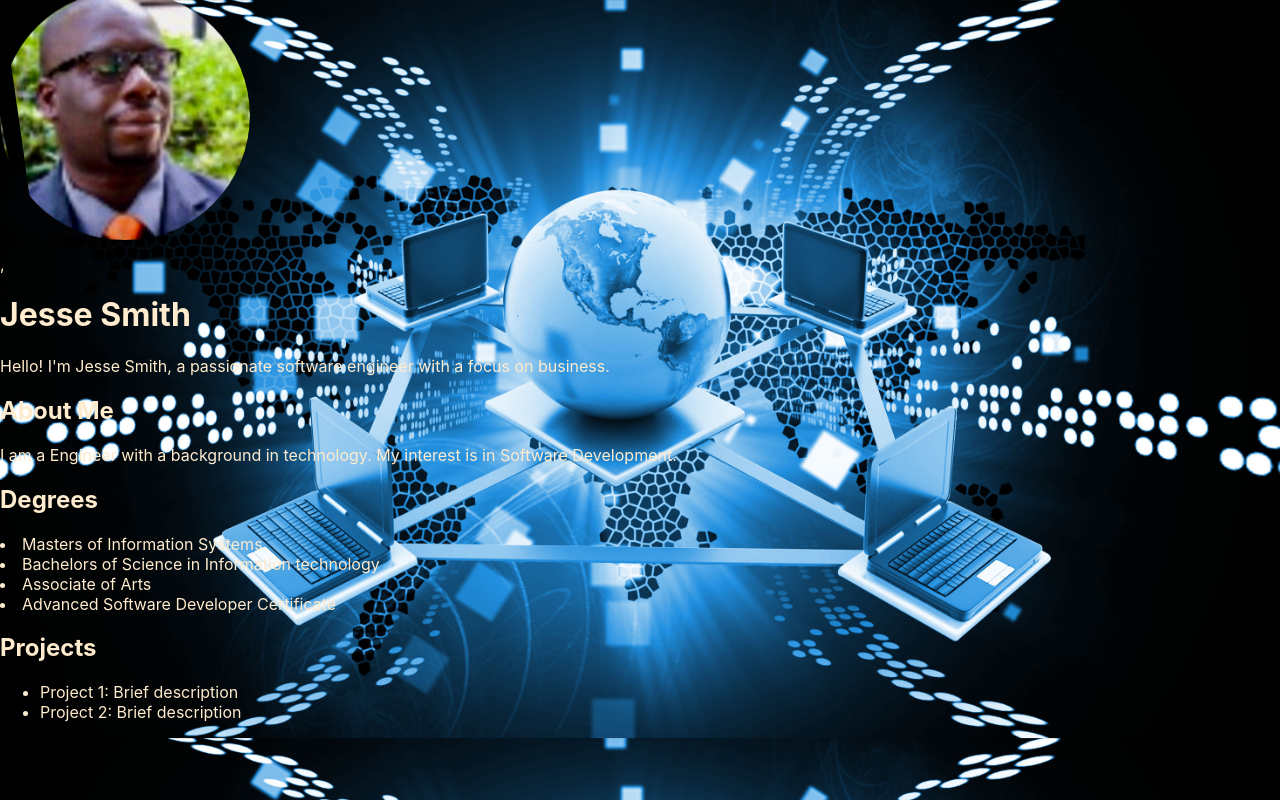
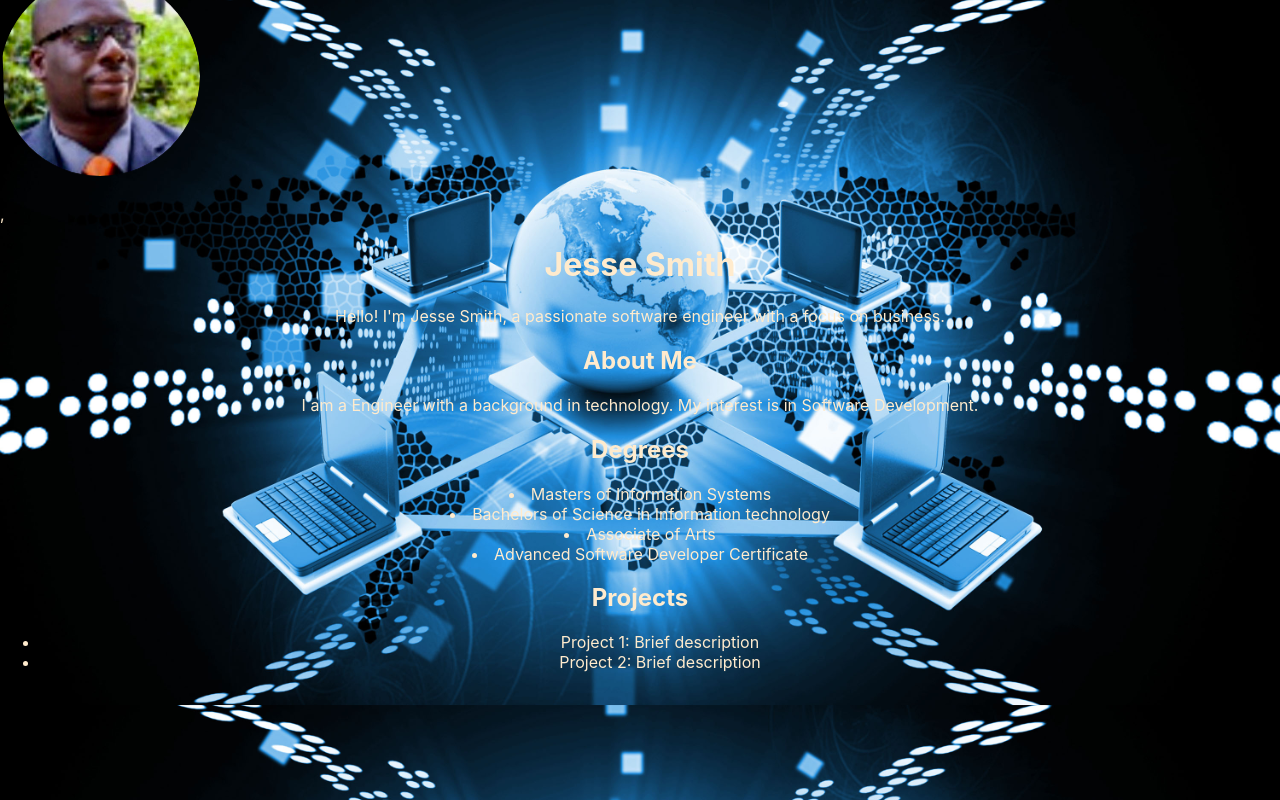
Before and after one commit to JesseSmith3rd/Porfolio, a React (Create React App) app: page / in a window 1280 px wide. Built offline with nearby package versions, Linux system fonts and the light colour scheme.

Commit message:
Move text in middle of page

```diff
--- a/src/IntroC/Style.css
+++ b/src/IntroC/Style.css
@@ -1,5 +1,8 @@
 .intro-container {
     display: flex;
+    flex-direction: column;
+    align-items: center;
+    justify-content: center;
     max-width: 800px;
     margin: auto;
     padding: 20px;
@@ -10,8 +13,8 @@
 }
 
 .profile-image {
-    width: 250px;
-    height: 250px;
+    width: 200px;
+    height: 200px;
     border-radius: 100%;
     object-fit: cover;
     mask-image: url('/public/images/wave.svg');
@@ -21,16 +24,20 @@
 }
 
 @keyframes wave {
-    0% {
-        transform: translate(0);
+    0%, 100% {
+        transform: translateY(0);
     }
     100% {
-        transform: translateY(-10px);
-    }
+        transform: translateY(-25px);
+}
+
+
+
 
 }
-intro-text {
+.intro-text {
     flex-grow:1;
+    text-align: center;
 }
 
 body {
```
Also changed, not shown: public/images/wave.svg.
